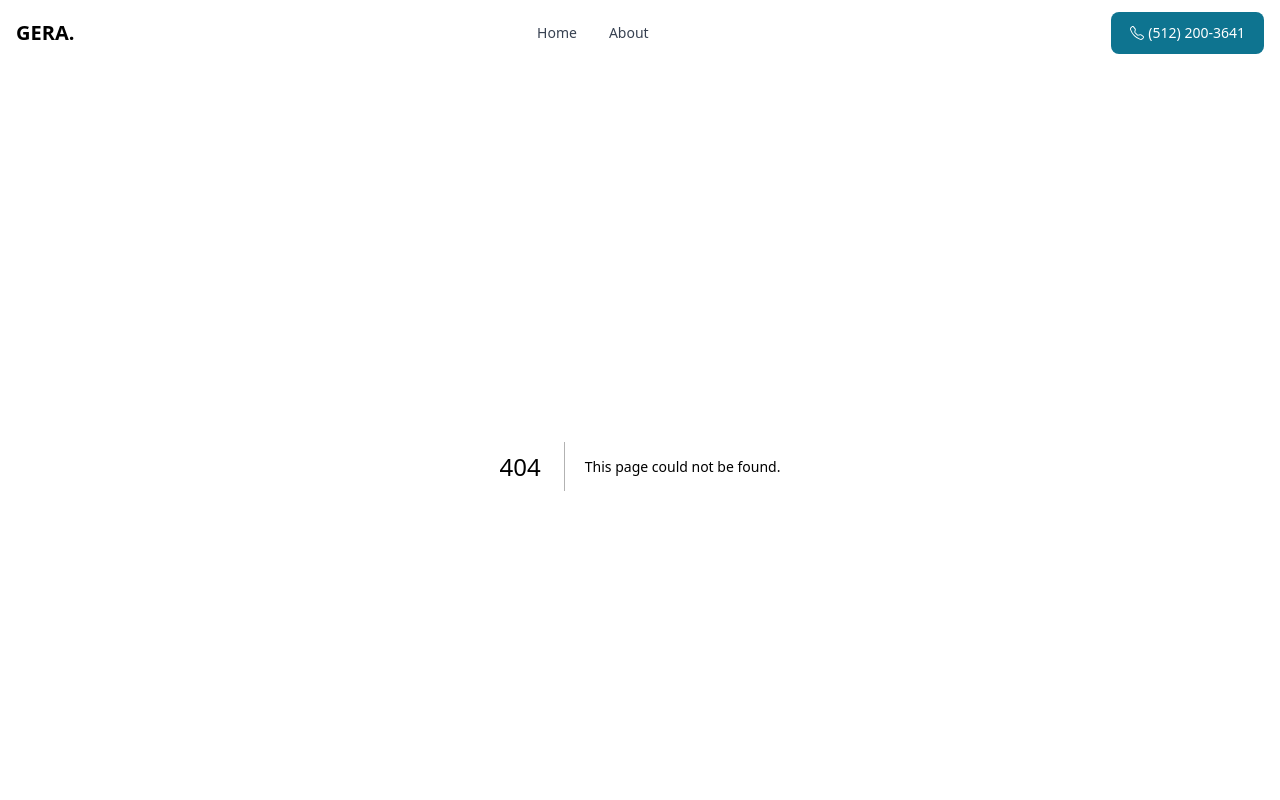
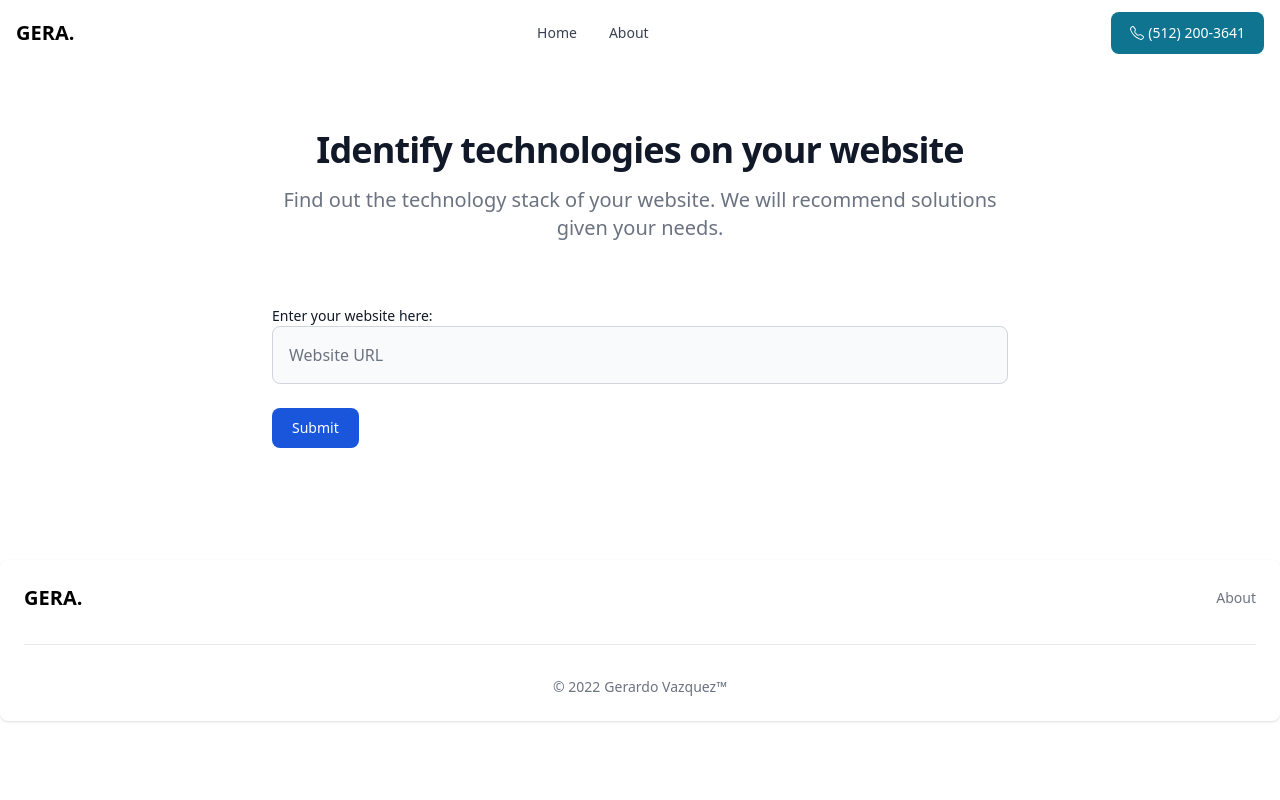
Before and after one commit to gvzq/gerardo, a Next.js app: page /consulting/analyze in a window 1280 px wide. Before the commit this address had no page. Shown: the top 800 px of the page. Built offline with nearby package versions, Linux system fonts and the light colour scheme.

Commit message:
feat: tech form
Displays technologies used in website

```diff
--- /dev/null
+++ b/components/websiteTechForm.jsx
@@ -0,0 +1,73 @@
+import React, { useState } from 'react';
+import PropTypes from 'prop-types';
+
+export default function WebsiteTechForm({ addWebsite }) {
+  const [websiteInfo, setWebsiteInfo] = useState({
+    website: '',
+  });
+
+  const handleUpdate = (event) => {
+    setWebsiteInfo({ ...websiteInfo, [event.target.name]: event.target.value });
+  };
+  const handleSubmit = async (event) => {
+    // prevents the submit button from refreshing the page
+    event.preventDefault();
+
+    const headers = new Headers({
+      'x-api-key': 'gerardo-x-key',
+      'Content-Type': 'application/json',
+    });
+    const requestOptions = {
+      method: 'POST',
+      headers,
+      body: JSON.stringify({
+        website: websiteInfo.website,
+      }),
+      redirect: 'follow',
+    };
+    const url = process.env.NEXT_PUBLIC_REST ?? 'https://built-with-j22xtuwt4a-uc.a.run.app';
+    await fetch(`${url}/api/analyze/`, requestOptions)
+      .then((response) => response.json())
+      .then((result) => addWebsite(result.technologies))
+      .catch(() => addWebsite([]));
+    setWebsiteInfo({ website: '' });
+  };
+
+  return (
+    <section className="bg-white dark:bg-gray-900">
+      <div className="py-8 lg:py-16 px-4 mx-auto max-w-screen-md">
+        <h2 className="mb-4 text-4xl tracking-tight font-extrabold text-center text-gray-900 dark:text-white">Identify technologies on your website</h2>
+        <p className="mb-8 lg:mb-16 font-light text-center text-gray-500 dark:text-gray-400 sm:text-xl">
+          Find out the technology stack of your website.
+          We will recommend solutions given your needs.
+        </p>
+        <form onSubmit={handleSubmit}>
+          <div className="mb-6">
+            <label htmlFor="website" className="block mb-2 text-sm font-medium text-gray-900 dark:text-white">
+              Enter your website here:
+              <input
+                type="text"
+                id="website"
+                name="website"
+                placeholder="Website URL"
+                value={websiteInfo.website}
+                onChange={handleUpdate}
+                className="block p-4 w-full text-gray-900 bg-gray-50 rounded-lg border border-gray-300 sm:text-md focus:ring-blue-500 focus:border-blue-500 dark:bg-gray-700 dark:border-gray-600 dark:placeholder-gray-400 dark:text-white dark:focus:ring-blue-500 dark:focus:border-blue-500"
+              />
+            </label>
+          </div>
+          <div>
+            <button type="submit" className="text-white bg-blue-700 hover:bg-blue-800 focus:ring-4 focus:outline-none focus:ring-blue-300 font-medium rounded-lg text-sm w-full sm:w-auto px-5 py-2.5 text-center dark:bg-blue-600 dark:hover:bg-blue-700 dark:focus:ring-blue-800">Submit</button>
+          </div>
+        </form>
+      </div>
+    </section>
+  );
+}
+
+WebsiteTechForm.propTypes = {
+  addWebsite: PropTypes.func,
+};
+WebsiteTechForm.defaultProps = {
+  addWebsite: undefined,
+};
--- a/next.config.js
+++ b/next.config.js
@@ -2,6 +2,6 @@
 module.exports = {
   basePath: '',
   images: {
-    unoptimized: true
-  }
-}
+    unoptimized: true,
+  },
+};
--- a/pages/_app.jsx
+++ b/pages/_app.jsx
@@ -31,6 +31,7 @@ MyApp.propTypes = {
   pageProps: PropTypes.oneOfType([
     PropTypes.arrayOf(PropTypes.node),
     PropTypes.node,
+    PropTypes.shape({}),
   ]).isRequired,
 };
 export default MyApp;
--- /dev/null
+++ b/pages/consulting/analyze.jsx
@@ -0,0 +1,46 @@
+import React, { useState } from 'react';
+import { Card } from 'flowbite-react';
+import WebsiteTechForm from '../../components/websiteTechForm';
+
+export default function Analyze() {
+  const [technologies, setTechnologies] = useState([]);
+
+  const addTechnologies = (websiteInfo) => {
+    setTechnologies(websiteInfo);
+  };
+
+  return (
+    <div className="h-full">
+      <WebsiteTechForm addWebsite={addTechnologies} />
+      <div className="container mx-auto p-6 grid grid-cols-3 gap-4">
+        {technologies.map((el) => (
+          <div className="col-span-1 flex flex-col bg-white p-4" key={el.slug}>
+            <Card>
+              <h5 className="mb-2 font-bold text-2xl">
+                <img
+                  src={`https://raw.githubusercontent.com/wappalyzer/wappalyzer/master/src/drivers/webextension/images/icons/${el.icon}`}
+                  className="object-contain h-24 w-24"
+                  alt={`${el.name} Logo`}
+                  onError={({ currentTarget }) => {
+                    /* eslint no-param-reassign: "error" */
+                    currentTarget.onerror = null; // prevents looping
+                    currentTarget.src = 'https://via.placeholder.com/150/FFFFFF/?text=Gera';
+                  }}
+                />
+                {el.name}
+              </h5>
+              <p className="font-normal text-md text-gray-700 dark:text-gray-400">
+                {el.description}
+              </p>
+              <div className="flex flex-wrap mt-auto pt-3 text-xs">
+                {el.categories.map((category) => (
+                  <p className="mr-2 mb-2">{category.name}</p>
+                ))}
+              </div>
+            </Card>
+          </div>
+        ))}
+      </div>
+    </div>
+  );
+}
```
Also changed, not shown: 1 other file (tests, documents, lock files or other folders).
